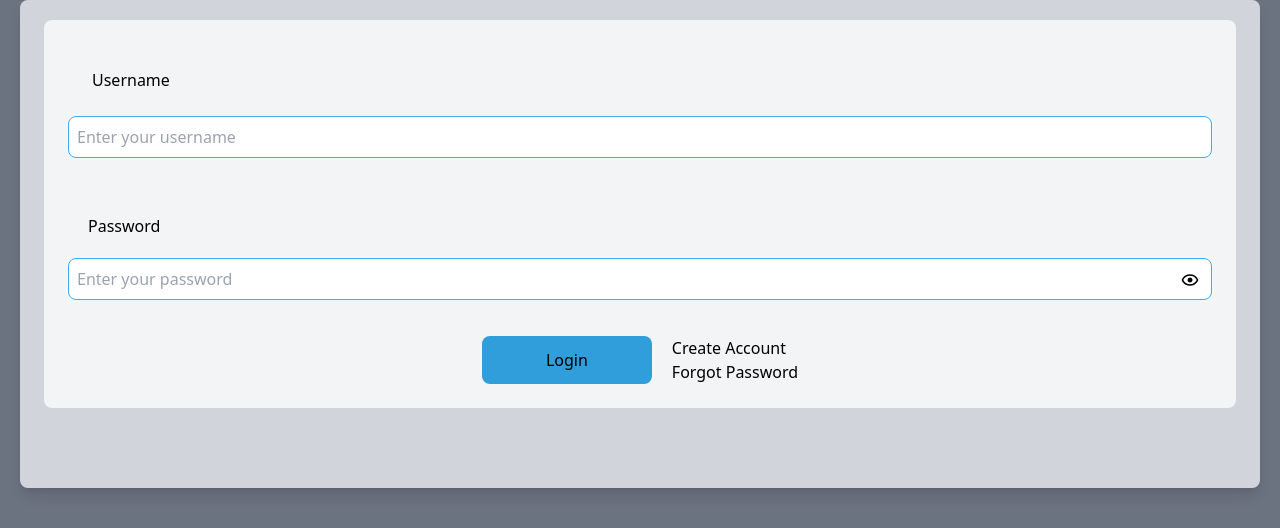
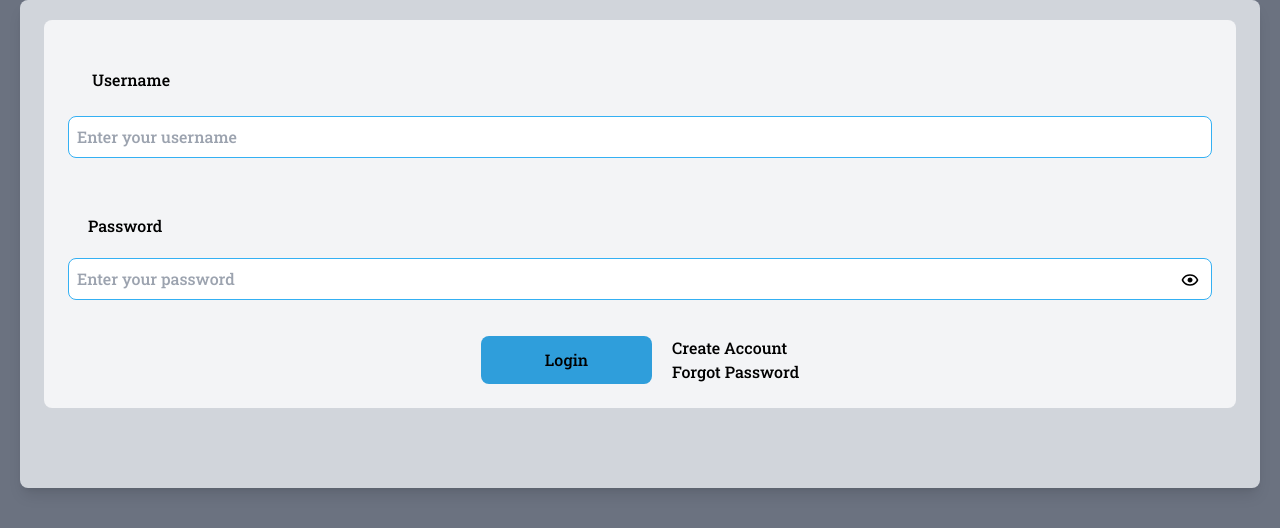
Before and after one commit to Dawsonkw/userAuth, a React (Vite) app: page / in a window 1280 px wide. Shown: the top 528 px of the page. Built offline with nearby package versions, Linux system fonts and the light colour scheme.

Commit message:
updated font style

```diff
--- a/src/components/UserAuth.jsx
+++ b/src/components/UserAuth.jsx
@@ -60,7 +60,7 @@ function UserAuth() {
 
 
     return (
-        <div className='bg-gray-300 rounded-lg p-6 shadow-lg mx-5 pt-5 pb-20'>
+        <div className='bg-gray-300 rounded-lg p-6 shadow-lg mx-5 pt-5 pb-20 font-robotoSlab'>
                 <form onSubmit={handleSubmit(onSubmit)} className='bg-gray-100 rounded-lg p-6' action="" autoComplete='off'>
                     <div className='mb-4'>
                         <label className='font-medium rounded-lg p-6 block' htmlFor="Username">
```
